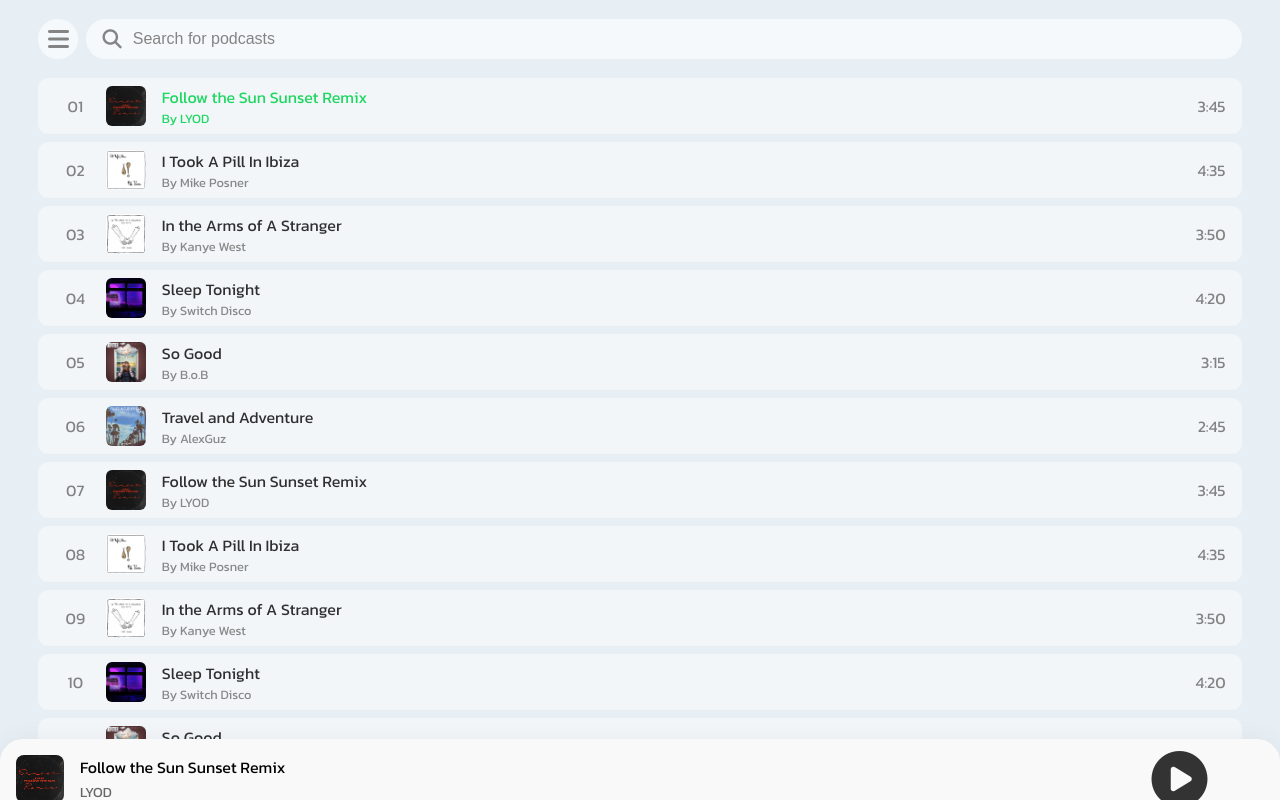
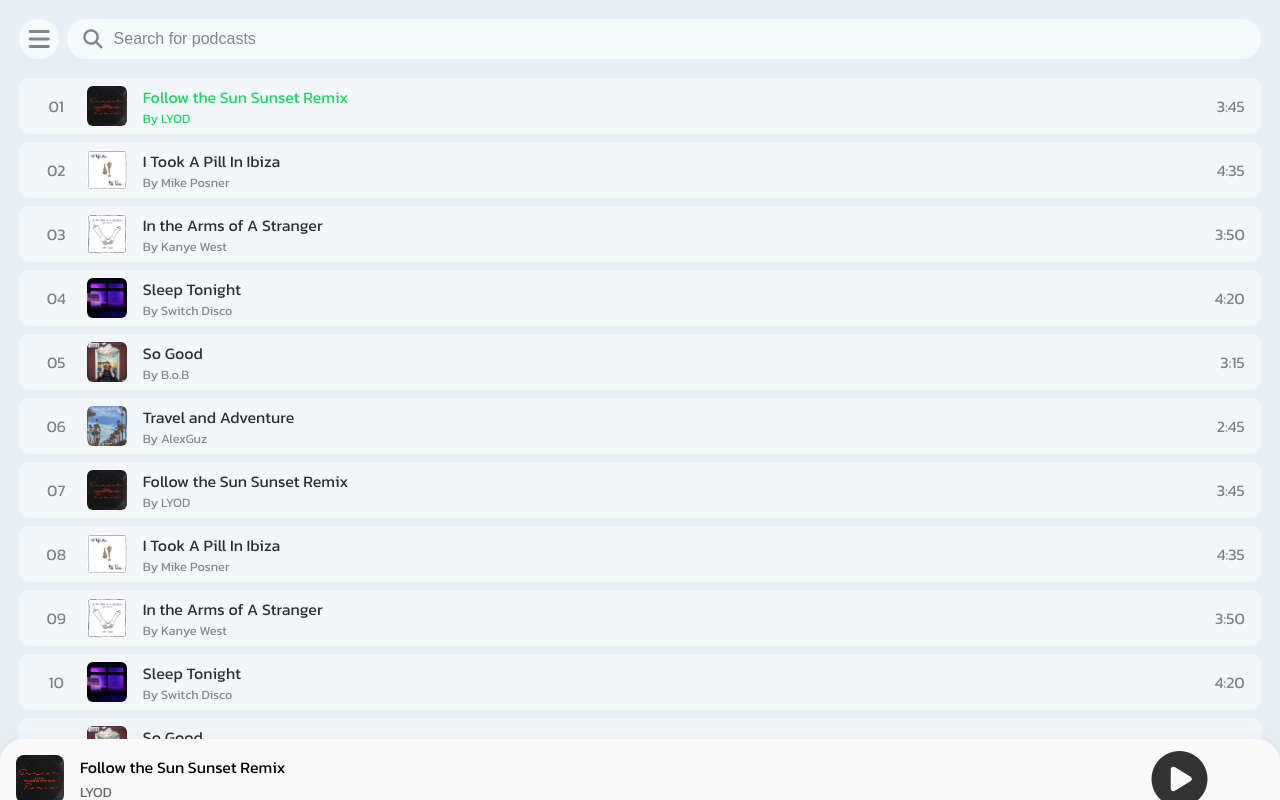
Before and after one commit to SilverCoin007/IdpaWebApp, an Angular app: page /home in a window 1280 px wide. Built offline with nearby package versions, Linux system fonts and the light colour scheme.

Commit message:
fixed spacing

```diff
--- a/src/app/app.component.scss
+++ b/src/app/app.component.scss
@@ -55,14 +55,18 @@
 
 @media (max-width: 1300px) {
   .main {
-    grid-template-columns: 1.2rem 1fr 1fr 1fr 1.2rem;
+    grid-template-columns: 1fr 1fr 1fr;
     grid-template-rows: 1.2rem 2.5rem 1.2rem 1fr 5rem;
     grid-template-areas:
-      ". . . . ."
-      ". t t t ."
-      ". . . . ."
-      ". i i i ."
-      "m m m m m";
+      ". . ."
+      "t t t"
+      ". . ."
+      "i i i"
+      "m m m";
+  }
+
+  .collapsed .main {
+    grid-template-columns:1fr 1fr 1fr;
   }
 
   .navbar {
@@ -93,10 +97,6 @@
     display: none;
   }
 
-  .collapsed .main {
-    grid-template-columns: 1.2rem 1fr 1fr 1fr 1.2rem;
-  }
-
   .overlay {
     position: fixed;
     top: 0;
@@ -118,6 +118,7 @@
 
   .miniPlayer {
     display: block;
+
     grid-area: m;
     width: 100%;
     height: 100%;
--- a/src/app/components/home/home.component.scss
+++ b/src/app/components/home/home.component.scss
@@ -1,6 +1,7 @@
   .podcast-container {
     overflow-y: auto;
-    max-height: 89.5vh;
+    height: 100%;
+    box-sizing: border-box;
     overflow-x: visible;
     padding-right: 1.2rem;
     padding-left: 1.2rem;
```
